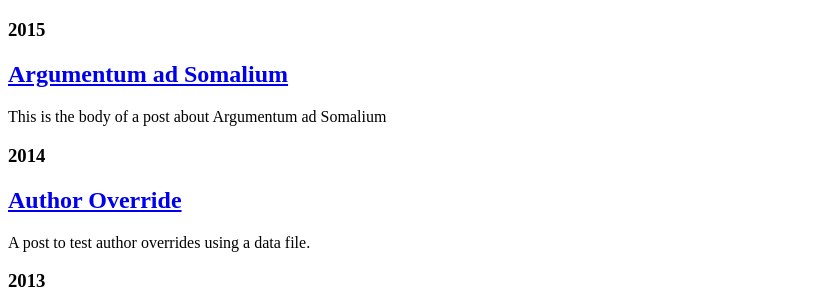
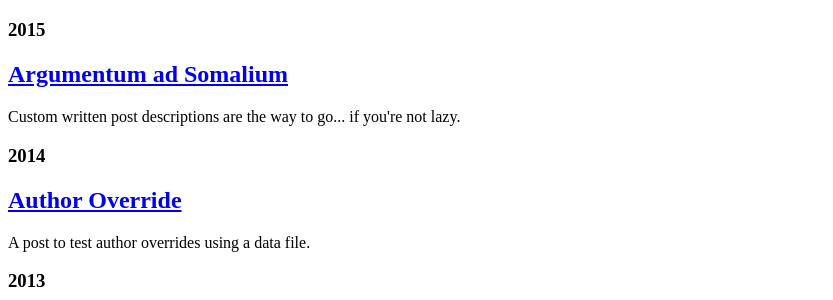
Before and after one commit to anarchistlexicon/anarchistlexicon.github.io, a Jekyll site: the page built from posts/index.md, in a window 1280 px wide. Shown: the part 320-620 px from the top of the page, without its empty margins (0-833 px from the left). Built offline with Jekyll 4.4.1, drawn with Linux system fonts in a browser that asks for light colours; nearby versions of some CDN libraries; some of the changed lines change nothing that is shown.

Commit message:
Add argumentup ad somalium template

```diff
--- a/_posts/2015-01-22-argumentum-ad-somalium.md
+++ b/_posts/2015-01-22-argumentum-ad-somalium.md
@@ -1,5 +1,52 @@
 ---
-title: Argumentum ad Somalium
+layout: post
+title: "Argumentum ad Somalium"
+excerpt: "Custom written post descriptions are the way to go... if you're not lazy."
+author: jroelofs
+tags: [fallacies somalia]
+comments: true
+image:
+  feature: sample-image-4.jpg
+  credit: WeGraphics
+  creditlink: http://wegraphics.net/downloads/free-ultimate-blurred-background-pack/
 ---
 
-This is the body of a post about Argumentum ad Somalium
+Argumentum
+This is a sample post with a large feature image[^1] up top and tons of text. Odio ad blue bottle vinyl, 90's narwhal commodo bitters pour-over nostrud. Ugh est hashtag in, fingerstache adipisicing laboris esse Pinterest shabby chic Portland. Shoreditch bicycle rights anim, flexitarian laboris put a bird on it vinyl cupidatat narwhal. Hashtag artisan skateboard, flannel Bushwick nesciunt salvia aute fixie do plaid post-ironic dolor McSweeney's. Cliche pour-over chambray nulla four loko skateboard sapiente hashtag.
+
+Vero laborum commodo occupy. Semiotics voluptate mumblecore pug. Cosby sweater ullamco quinoa ennui assumenda, sapiente occupy delectus lo-fi. Ea fashion axe Marfa cillum aliquip. Retro Bushwick keytar cliche. Before they sold out sustainable gastropub Marfa readymade, ethical Williamsburg skateboard brunch qui consectetur gentrify semiotics. Mustache cillum irony, fingerstache magna pour-over keffiyeh tousled selfies.
+
+## Cupidatat 90's lo-fi authentic try-hard
+
+In pug Portland incididunt mlkshk put a bird on it vinyl quinoa. Terry Richardson shabby chic +1, scenester Tonx excepteur tempor fugiat voluptate fingerstache aliquip nisi next level. Farm-to-table hashtag Truffaut, Odd Future ex meggings gentrify single-origin coffee try-hard 90's.
+
+* Sartorial hoodie
+* Labore viral forage
+* Tote bag selvage
+* DIY exercitation et id ugh tumblr church-key
+
+Incididunt umami sriracha, ethical fugiat VHS ex assumenda yr irure direct trade. Marfa Truffaut bicycle rights, kitsch placeat Etsy kogi asymmetrical. Beard locavore flexitarian, kitsch photo booth hoodie plaid ethical readymade leggings yr.
+
+Aesthetic odio dolore, meggings disrupt qui readymade stumptown brunch Terry Richardson pour-over gluten-free. Banksy american apparel in selfies, biodiesel flexitarian organic meh wolf quinoa gentrify banjo kogi. Readymade tofu ex, scenester dolor umami fingerstache occaecat fashion axe Carles jean shorts minim. Keffiyeh fashion axe nisi Godard mlkshk dolore. Lomo you probably haven't heard of them eu non, Odd Future Truffaut pug keytar meggings McSweeney's Pinterest cred. Etsy literally aute esse, eu bicycle rights qui meggings fanny pack. Gentrify leggings pug flannel duis.
+
+## Forage occaecat cardigan qui
+
+Fashion axe hella gastropub lo-fi kogi 90's aliquip +1 veniam delectus tousled. Cred sriracha locavore gastropub kale chips, iPhone mollit sartorial. Anim dolore 8-bit, pork belly dolor photo booth aute flannel small batch. Dolor disrupt ennui, tattooed whatever salvia Banksy sartorial roof party selfies raw denim sint meh pour-over. Ennui eu cardigan sint, gentrify iPhone cornhole.
+
+> Whatever velit occaecat quis deserunt gastropub, leggings elit tousled roof party 3 wolf moon kogi pug blue bottle ea. Fashion axe shabby chic Austin quinoa pickled laborum bitters next level, disrupt deep v accusamus non fingerstache.
+
+Tote bag asymmetrical elit sunt. Occaecat authentic Marfa, hella McSweeney's next level irure veniam master cleanse. Sed hoodie letterpress artisan wolf leggings, 3 wolf moon commodo ullamco. Anim occupy ea labore Terry Richardson. Tofu ex master cleanse in whatever pitchfork banh mi, occupy fugiat fanny pack Austin authentic. Magna fugiat 3 wolf moon, labore McSweeney's sustainable vero consectetur. Gluten-free disrupt enim, aesthetic fugiat jean shorts trust fund keffiyeh magna try-hard.
+
+## Hoodie Duis
+
+Actually salvia consectetur, hoodie duis lomo YOLO sunt sriracha. Aute pop-up brunch farm-to-table odio, salvia irure occaecat. Sriracha small batch literally skateboard. Echo Park nihil hoodie, aliquip forage artisan laboris. Trust fund reprehenderit nulla locavore. Stumptown raw denim kitsch, keffiyeh nulla twee dreamcatcher fanny pack ullamco 90's pop-up est culpa farm-to-table. Selfies 8-bit do pug odio.
+
+### Thundercats Ho!
+
+Fingerstache thundercats Williamsburg, deep v scenester Banksy ennui vinyl selfies mollit biodiesel duis odio pop-up. Banksy 3 wolf moon try-hard, sapiente enim stumptown deep v ad letterpress. Squid beard brunch, exercitation raw denim yr sint direct trade. Raw denim narwhal id, flannel DIY McSweeney's seitan. Letterpress artisan bespoke accusamus, meggings laboris consequat Truffaut qui in seitan. Sustainable cornhole Schlitz, twee Cosby sweater banh mi deep v forage letterpress flannel whatever keffiyeh. Sartorial cred irure, semiotics ethical sed blue bottle nihil letterpress.
+
+Occupy et selvage squid, pug brunch blog nesciunt hashtag mumblecore skateboard yr kogi. Ugh small batch swag four loko. Fap post-ironic qui tote bag farm-to-table american apparel scenester keffiyeh vero, swag non pour-over gentrify authentic pitchfork. Schlitz scenester lo-fi voluptate, tote bag irony bicycle rights pariatur vero Vice freegan wayfarers exercitation nisi shoreditch. Chambray tofu vero sed. Street art swag literally leggings, Cosby sweater mixtape PBR lomo Banksy non in pitchfork ennui McSweeney's selfies. Odd Future Banksy non authentic.
+
+Aliquip enim artisan dolor post-ironic. Pug tote bag Marfa, deserunt pour-over Portland wolf eu odio intelligentsia american apparel ugh ea. Sunt viral et, 3 wolf moon gastropub pug id. Id fashion axe est typewriter, mlkshk Portland art party aute brunch. Sint pork belly Cosby sweater, deep v mumblecore kitsch american apparel. Try-hard direct trade tumblr sint skateboard. Adipisicing bitters excepteur biodiesel, pickled gastropub aute veniam.
+
+[^1]: Texture image courtesty of [Lovetextures](http://www.lovetextures.com/)
```
